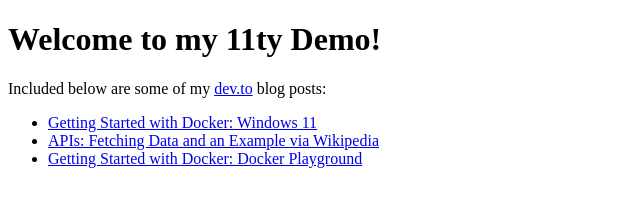
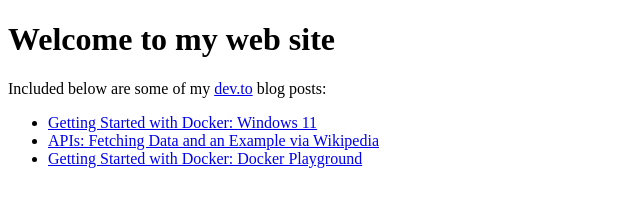
Before and after one commit to IrynaBondarenko7/11ty-versel, an Eleventy site: page index.html in a window 1280 px wide. Shown: the whole page, without its empty margins (0-640 px from the left). Built offline with nearby package versions, Linux system fonts and the light colour scheme; Eleventy itself is replaced by a stand-in of ours; files that its build step writes are made by us from their sources.

Commit message:
changed title

```diff
--- a/index.html
+++ b/index.html
@@ -4,7 +4,7 @@
     <title>Home</title>
   </head>
   <body>
-      <h1>Welcome to my 11ty Demo!</h1>
+      <h1>Welcome to my web site</h1>
       <p>
           Included below are some of my <a href="https://dev.to/dronk6">dev.to</a> blog posts:
         <ul>
```
